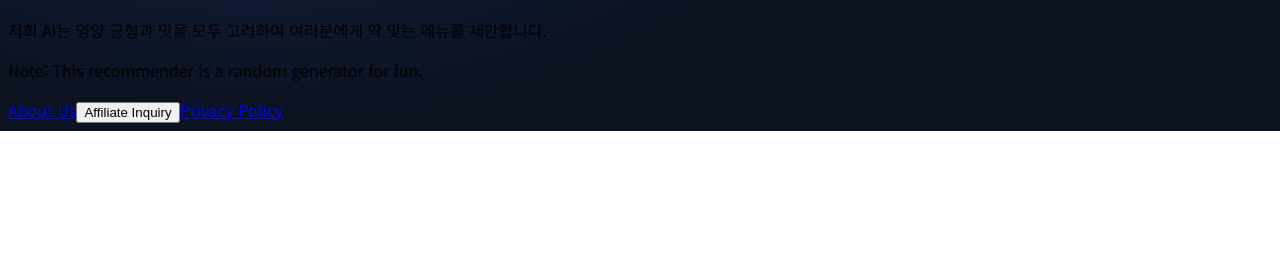
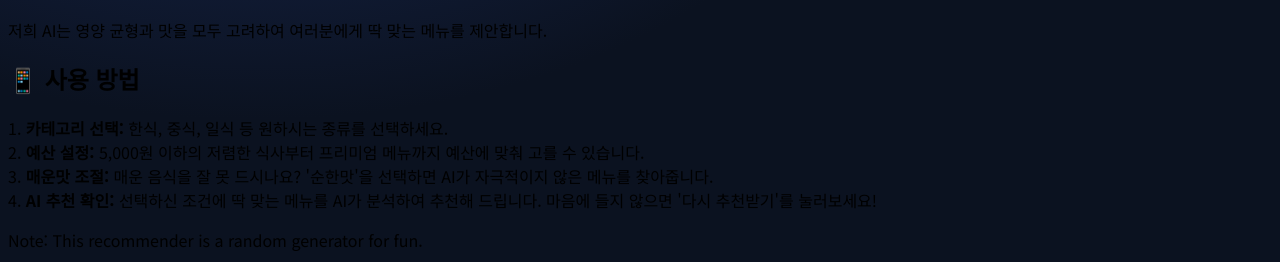
Before and after one commit to Jayteeee/product-builder, a React (Vite) app in the folder client/: page /#/ in a window 1280 px wide. Shown: the part 1200-1462 px from the top of the page. Before the commit the page ends 1331 px from the top, so only its background shows below. Built offline with nearby package versions, Linux system fonts and the light colour scheme; no server answers.

Commit message:
Optimization: Add ads.txt, sitemap.xml, and enriched content for AdSense approval

```diff
--- a/client/src/pages/home.tsx
+++ b/client/src/pages/home.tsx
@@ -324,9 +324,9 @@ export default function Home() {
           </p>
         </article>
 
-        <article>
+        <article className="mb-8">
           <h2 className="text-lg font-bold text-foreground mb-3">🥗 건강한 점심 식사를 위한 팁</h2>
-          <p className="text-muted-foreground text-sm leading-relaxed">
+          <div className="text-muted-foreground text-sm leading-relaxed">
             점심은 오후의 에너지를 결정하는 중요한 식사입니다.
             <ul className="list-disc pl-5 mt-2 space-y-1">
               <li><strong>단백질 섭취:</strong> 제육볶음이나 생선구이 같은 단백질은 포만감을 오래 유지시켜 줍니다.</li>
@@ -334,6 +334,16 @@ export default function Home() {
               <li><strong>채소 곁들이기:</strong> 쌈이나 나물 반찬을 적극적으로 활용하면 비타민과 무기질을 보충할 수 있습니다.</li>
             </ul>
             저희 AI는 영양 균형과 맛을 모두 고려하여 여러분에게 딱 맞는 메뉴를 제안합니다.
+          </div>
+        </article>
+
+        <article>
+          <h2 className="text-lg font-bold text-foreground mb-3">📱 사용 방법</h2>
+          <p className="text-muted-foreground text-sm leading-relaxed">
+            1. <strong>카테고리 선택:</strong> 한식, 중식, 일식 등 원하시는 종류를 선택하세요.<br/>
+            2. <strong>예산 설정:</strong> 5,000원 이하의 저렴한 식사부터 프리미엄 메뉴까지 예산에 맞춰 고를 수 있습니다.<br/>
+            3. <strong>매운맛 조절:</strong> 매운 음식을 잘 못 드시나요? '순한맛'을 선택하면 AI가 자극적이지 않은 메뉴를 찾아줍니다.<br/>
+            4. <strong>AI 추천 확인:</strong> 선택하신 조건에 딱 맞는 메뉴를 AI가 분석하여 추천해 드립니다. 마음에 들지 않으면 '다시 추천받기'를 눌러보세요!
           </p>
         </article>
       </section>
```
Also changed, not shown: client/public/ads.txt (added), 1 other file (tests, documents, lock files or other folders).
